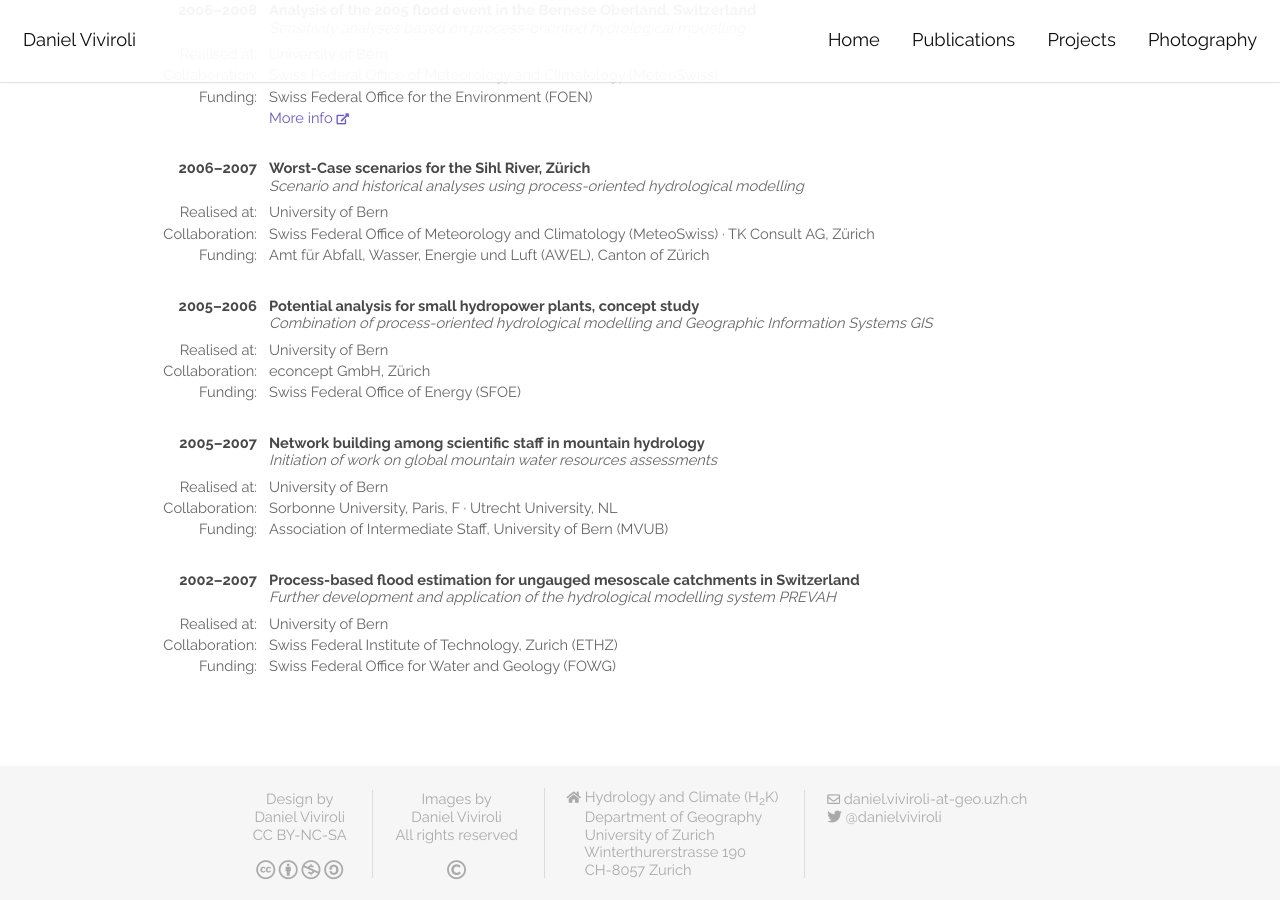
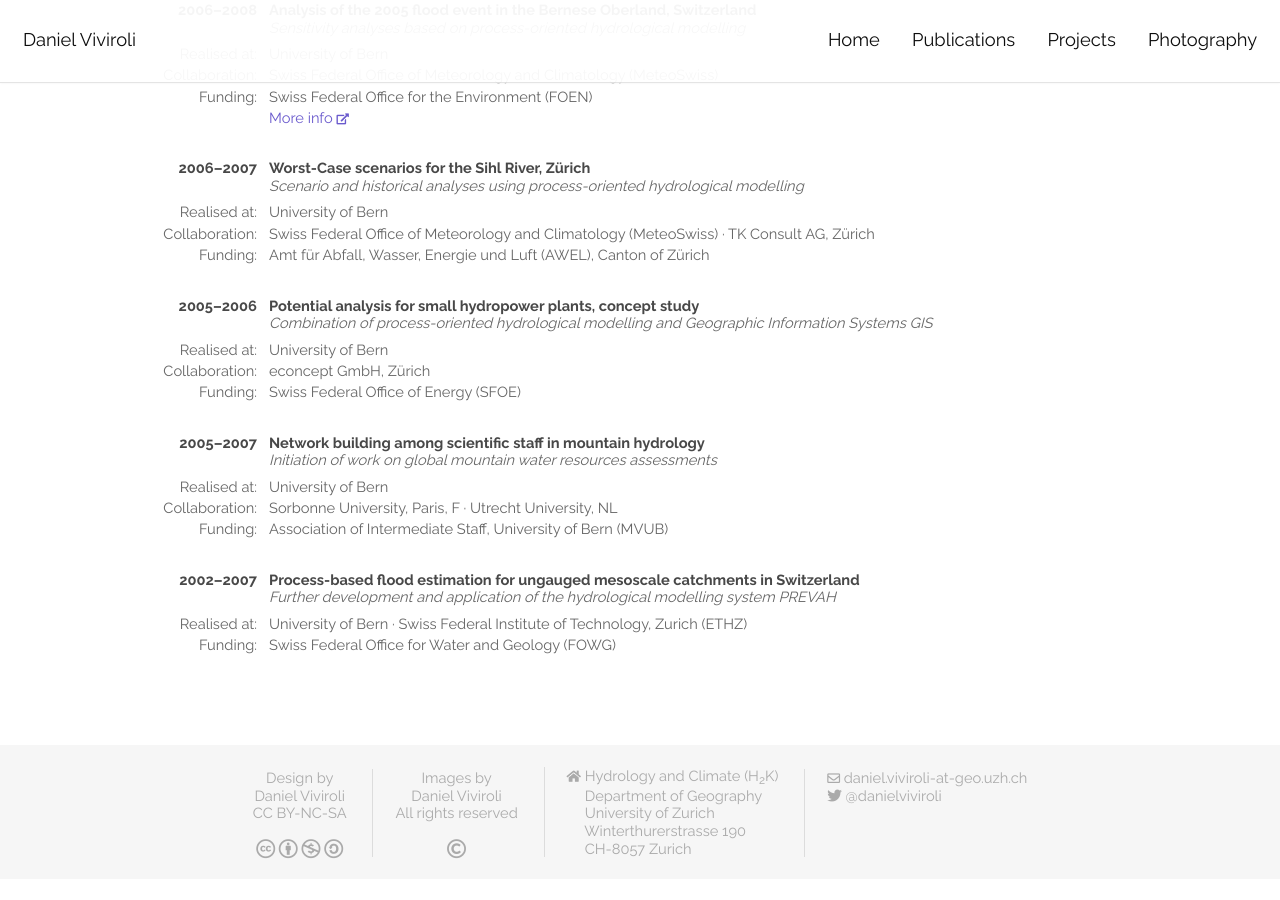
Before and after one commit to katarenamatos/katarenamatos.github.io, a Jekyll site: the page built from projects.html, in a window 1280 px wide and 900 px high, scrolled down 2585 px. Built offline with Jekyll 4.4.1, drawn with Linux system fonts in a browser that asks for light colours; after the commit the page ends 3464 px from its top, so only the background shows below that; some of the changed lines change nothing that is shown.

Commit message:
mini-update

```diff
--- a/_data/projects_completed.yml
+++ b/_data/projects_completed.yml
@@ -100,6 +100,5 @@
 - title: Process-based flood estimation for ungauged mesoscale catchments in Switzerland
   subtitle: Further development and application of the hydrological modelling system PREVAH
   years: 2002–2007
-  where: University of Bern
-  collaboration: Swiss Federal Institute of Technology, Zurich (ETHZ)
+  where: University of Bern§Swiss Federal Institute of Technology, Zurich (ETHZ)
   funding: Swiss Federal Office for Water and Geology (FOWG)
```
Also changed, not shown: images/copyrighted/weather/fulls/P1023625.jpg (added), images/copyrighted/weather/thumbs/P1023625.jpg (added).
